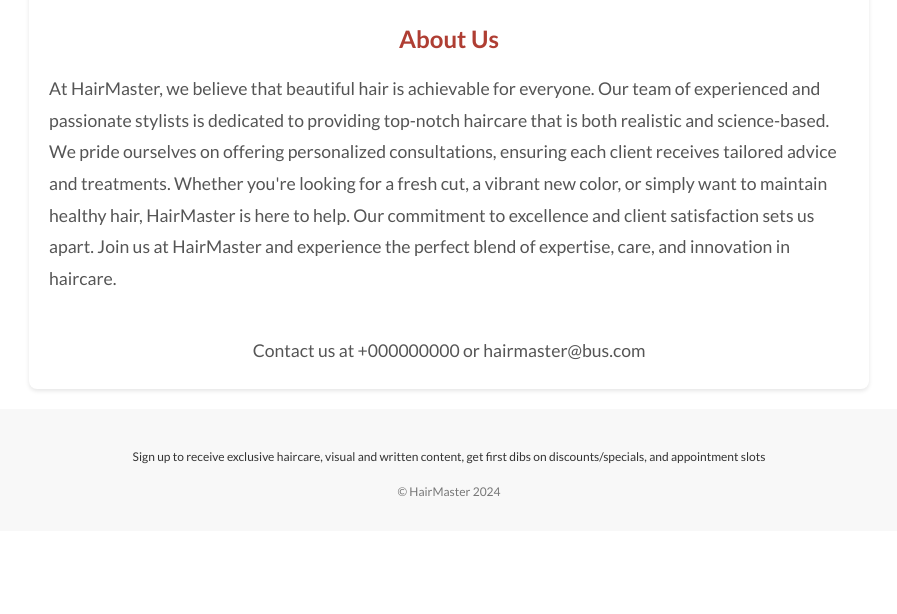
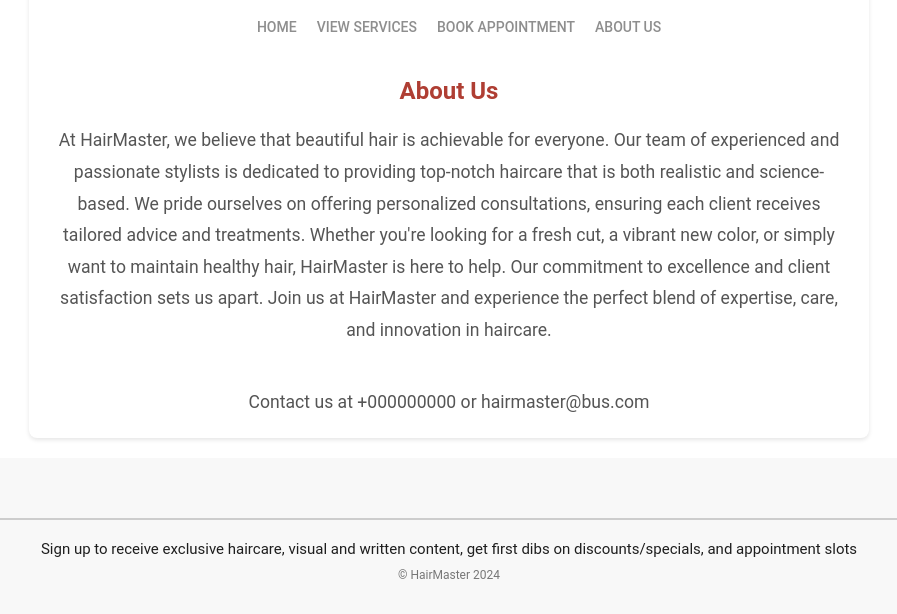
Before and after one commit to akuaserwaad/braacleveland, a plain HTML site: page templates/aboutus.html in a window 1280 px wide. Shown: the part 269-883 px from the top of the page, without its empty margins (191-1088 px from the left). Before the commit the page ends 800 px from the top, so only its background shows below. Drawn offline with Linux system fonts and the light colour scheme.

Commit message:
Added nav bar to about template

```diff
--- a/styles/aboutus.css
+++ b/styles/aboutus.css
@@ -28,12 +28,10 @@
   margin: 0 10px;
   margin-top: 40px;
 }
-.link {
-  text-decoration: none;
-  color: rgba(30, 30, 30, 0.5);
-  font-weight: 500px;
-  font-size: 14px;
-  transition: all 0.4s;
+
+.links {
+  display: flex;
+  gap: 1.25rem;
 }
 main {
   max-width: 800px;
--- a/templates/aboutus.html
+++ b/templates/aboutus.html
@@ -4,6 +4,7 @@
     <meta charset="UTF-8" />
     <meta name="viewport" content="width=device-width, initial-scale=1.0" />
     <link rel="stylesheet" href="../styles/aboutus.css" />
+    <link rel="stylesheet" href="../styles/bookappointment.css" />
     <link rel="stylesheet" href="https://fonts.googleapis.com/css2?family=Lato:wght@400;700;800;900&display=swap" />
     <link rel="icon" href="../images/IMG_7029.png" />
     <title>HairMaster</title>
@@ -11,6 +12,16 @@
   <body>
     <main class="main">
       <img class="logo" src="../images/mail.png" alt="Logo" style="width: 200px; height: auto" />
+      <div>
+        <nav>
+          <ul class="links">
+            <li class="link-item"><a class="link" href="../templates/landingpage.html">HOME</a></li>
+            <li class="link-item"><a class="link" href="../templates/viewservices.html">VIEW SERVICES</a></li>
+            <li class="link-item"><a class="link" href="../templates/bookappointment.html">BOOK APPOINTMENT</a></li>
+            <li class="link-item"><a class="link" href="../templates/aboutus.html">ABOUT US</a></li>
+          </ul>
+        </nav>
+      </div>
       <div>
         <section class="about-us">
           <h2>About Us</h2>
```
